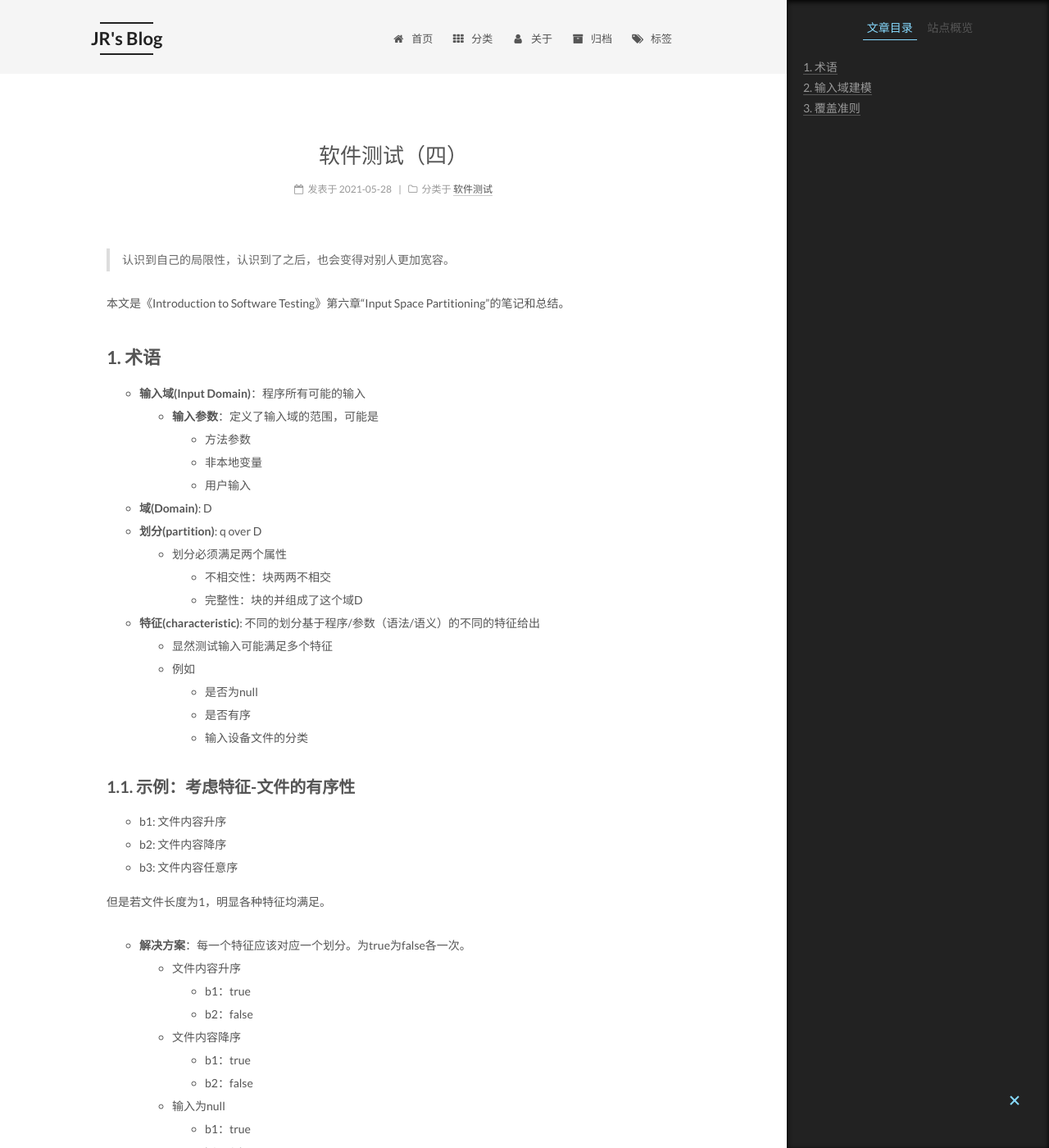
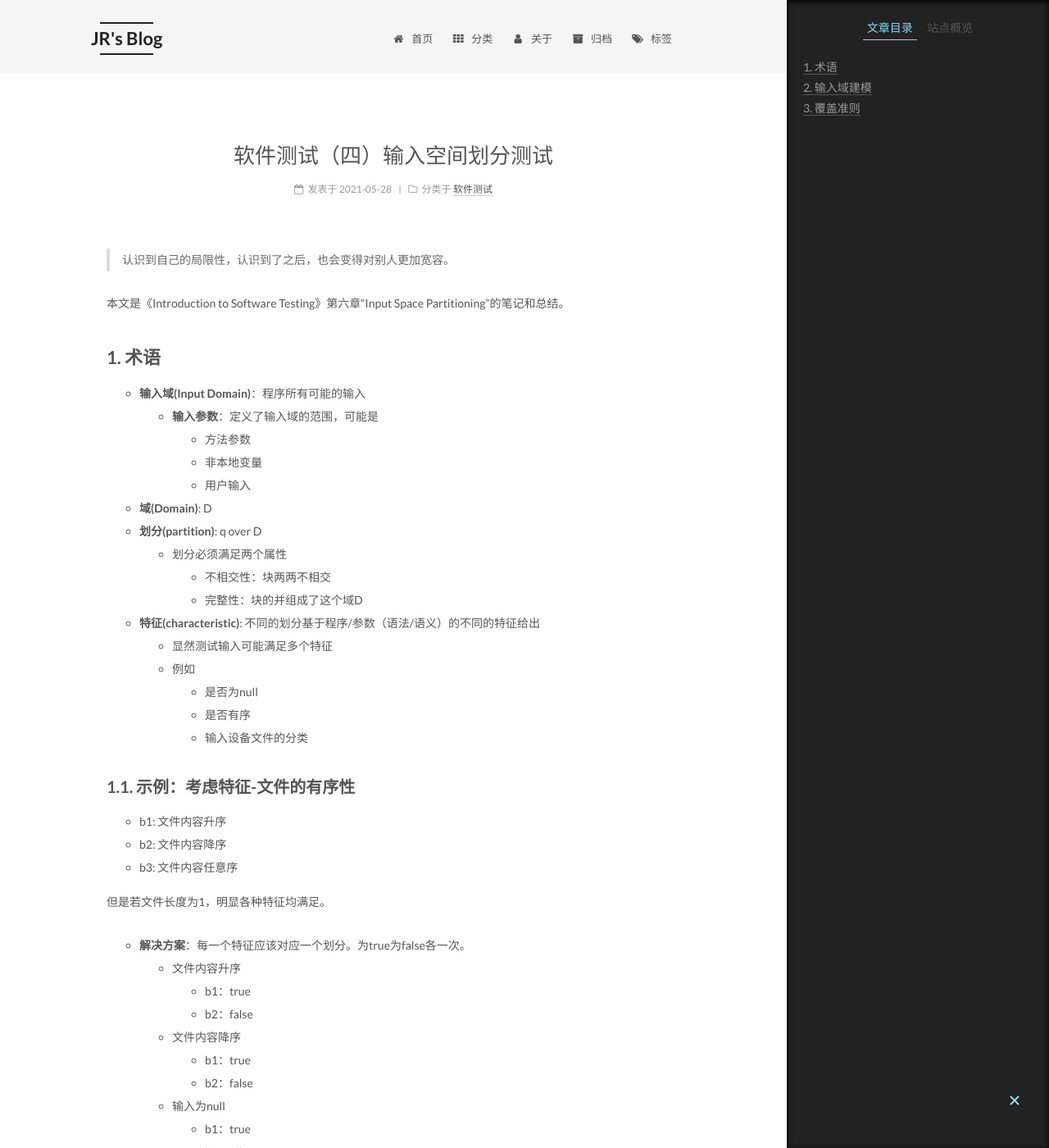
Before and after one commit to Willendless/willendless.github.io, a Jekyll site: the page built from _posts/2021-5-28-软件测试（四）.md, in a window 1280 px wide and 1400 px high. Shown: the whole window at 82% size. Built offline with Jekyll 4.4.1, drawn with Linux system fonts in a browser that asks for light colours; formulas are drawn with MathJax 3; comment, search, counter and statistics services are not loaded.

Commit message:
chore: update title

```diff
--- a/_posts/2021-5-28-软件测试（四）.md
+++ b/_posts/2021-5-28-软件测试（四）.md
@@ -1,6 +1,6 @@
 ---
 layout: "post"
-title: 软件测试（四）
+title: 软件测试（四）输入空间划分测试
 author: JRL
 category: 软件测试
 mathjax: true
```
